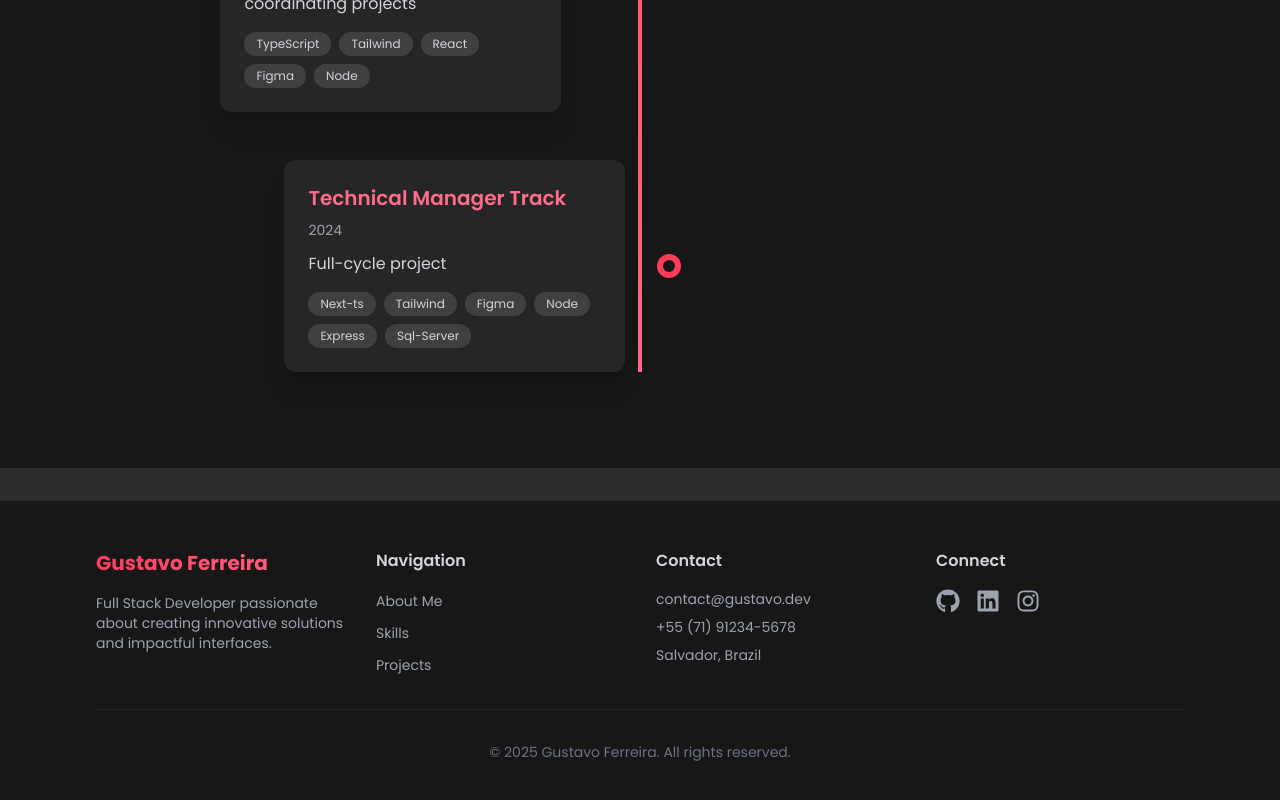
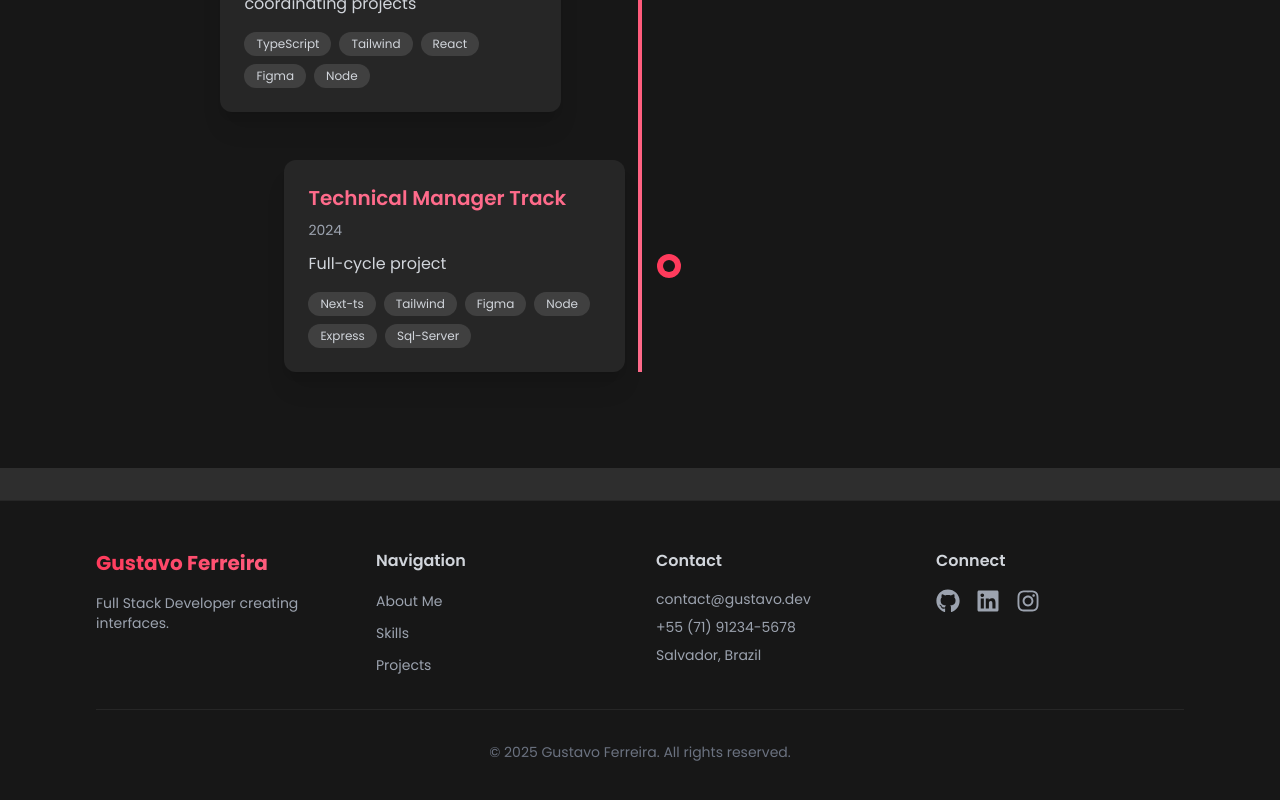
Before and after one commit to guissx/FullStack, a Next.js app: page / in a window 1280 px wide. Shown: the part 1756-2556 px from the top of the page. Built offline with nearby package versions, Linux system fonts and the light colour scheme.

Commit message:
primeira entregs

```diff
--- a/components/footer.tsx
+++ b/components/footer.tsx
@@ -15,7 +15,7 @@
               Gustavo Ferreira
             </h3>
             <p className="text-gray-400 text-sm">
-              Full Stack Developer passionate about creating innovative solutions and impactful interfaces.
+              Full Stack Developer creating interfaces.
             </p>
           </div>
 
@@ -46,10 +46,10 @@
               <a href="https://github.com/guissx" target="_blank" rel="noopener noreferrer" className="text-gray-400 hover:text-[#FF6B8B] transition-colors">
                 <FontAwesomeIcon icon={faGithub} className="h-6 w-6" />
               </a>
-              <a href="https://linkedin.com/in/yourprofile" target="_blank" rel="noopener noreferrer" className="text-gray-400 hover:text-[#FF6B8B] transition-colors">
+              <a href="https://linkedin.com" target="_blank" rel="noopener noreferrer" className="text-gray-400 hover:text-[#FF6B8B] transition-colors">
                 <FontAwesomeIcon icon={faLinkedin} className="h-6 w-6" />
               </a>
-              <a href="https://instagram.com/yourhandle" target="_blank" rel="noopener noreferrer" className="text-gray-400 hover:text-[#FF6B8B] transition-colors">
+              <a href="https://instagram.com" target="_blank" rel="noopener noreferrer" className="text-gray-400 hover:text-[#FF6B8B] transition-colors">
                 <FontAwesomeIcon icon={faInstagram} className="h-6 w-6" />
               </a>
             </div>
```
